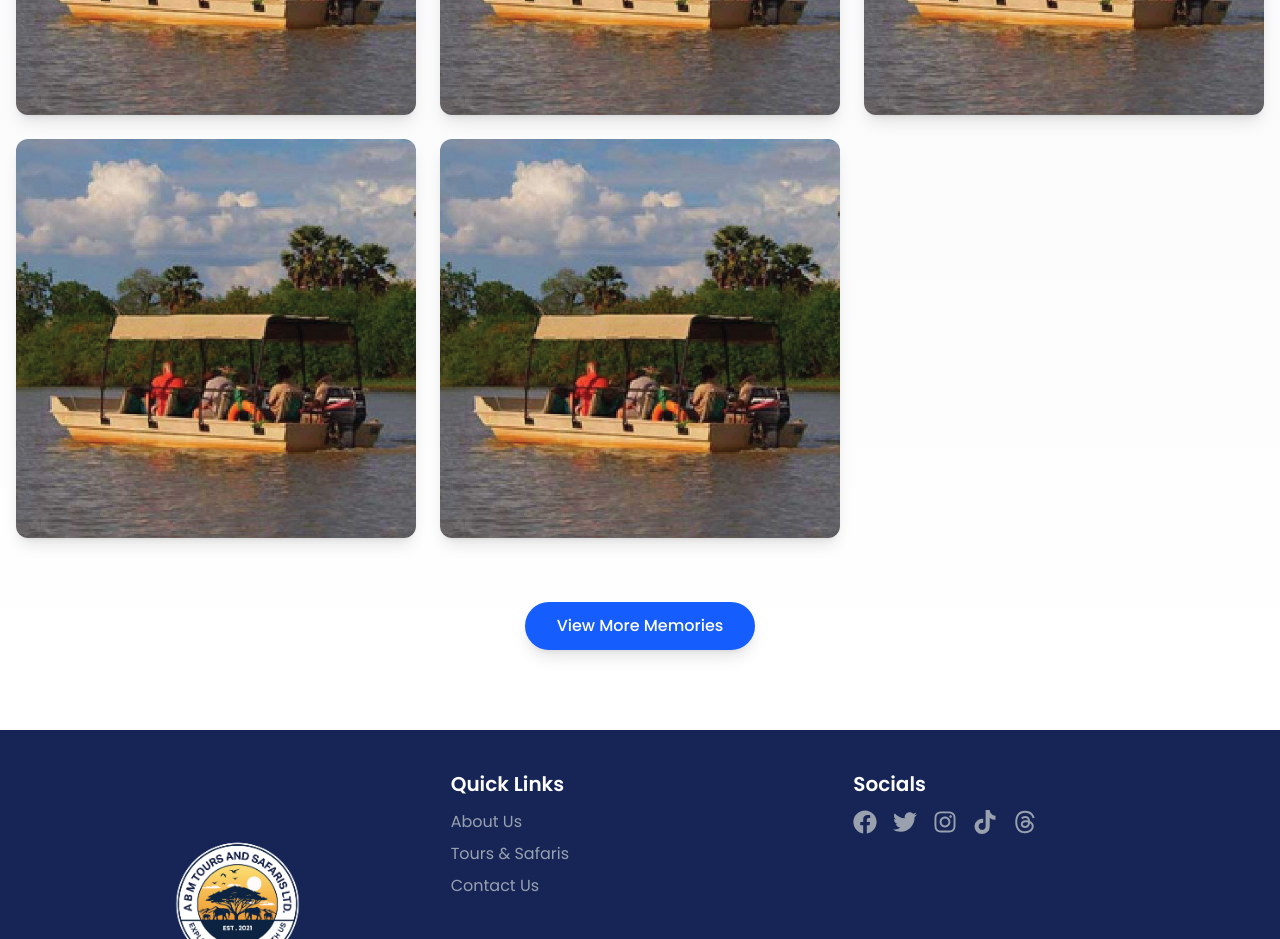
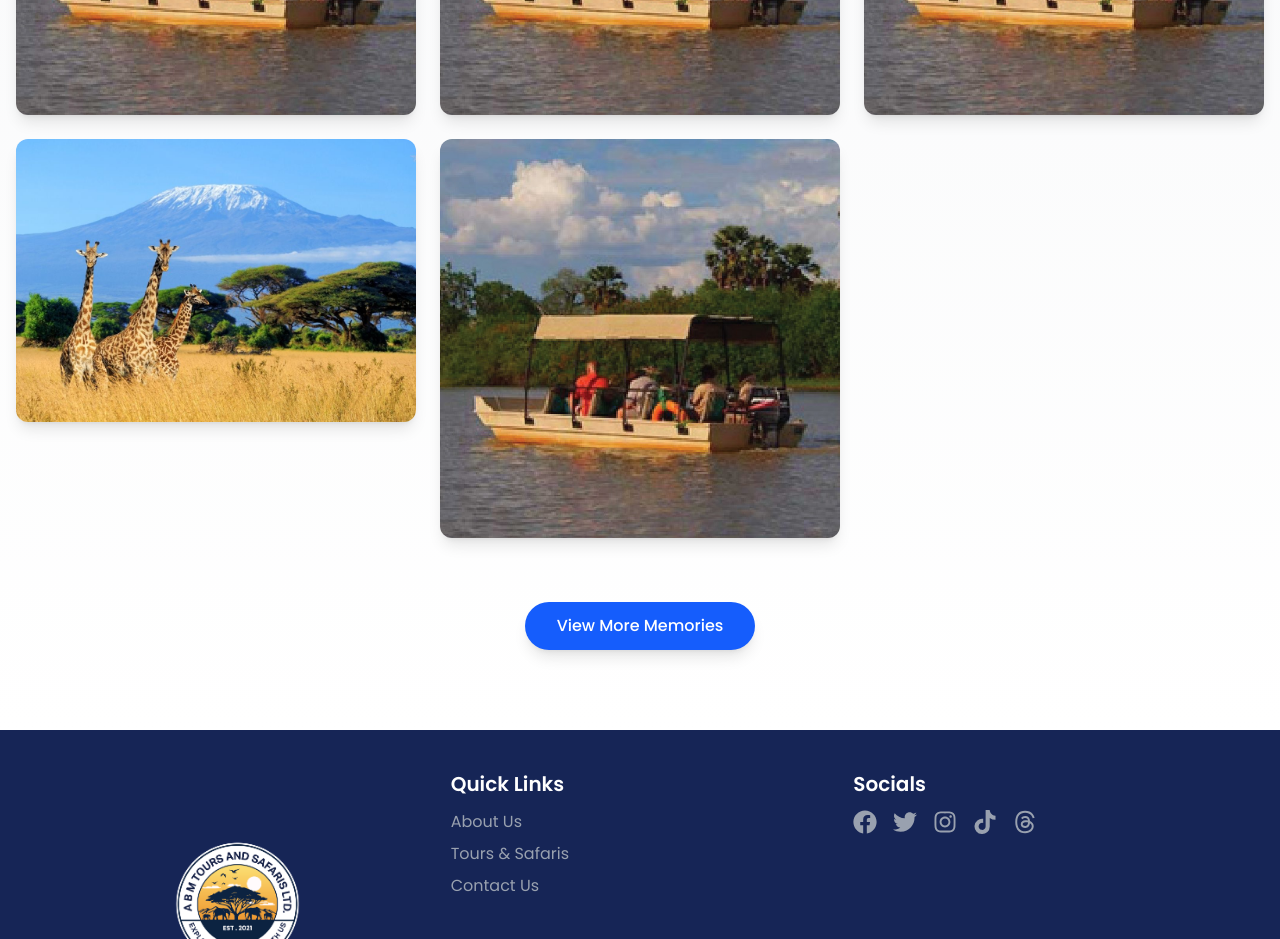
Before and after one commit to LittleGiddy/abmtours, a Next.js app: page /Gallery in a window 1280 px wide. Shown: the part 1060-1999 px from the top of the page. Built offline with nearby package versions, Linux system fonts and the light colour scheme.

Commit message:
page.tsx

```diff
--- a/app/Gallery/page.tsx
+++ b/app/Gallery/page.tsx
@@ -7,7 +7,7 @@ import { useState } from "react";
 const galleryImages = [
   { id: 1, src: "/images/water.jpg", alt: "Wildlife Safari", category: "safari" },
   { id: 2, src: "/images/water.jpg", alt: "Zanzibar Beach", category: "beach" },
-  { id: 3, src: "/images/water.jpg", alt: "Mount Kilimanjaro", category: "mountain" },
+  { id: 3, src: "/images/Kilimanjaro.jpeg", alt: "Mount Kilimanjaro", category: "mountain" },
   { id: 4, src: "/images/water.jpg", alt: "Maasai Culture", category: "culture" },
   { id: 5, src: "/images/water.jpg", alt: "Serengeti Sunset", category: "safari" },
   { id: 6, src: "/images/water.jpg", alt: "Pristine Waters", category: "beach" },
```
